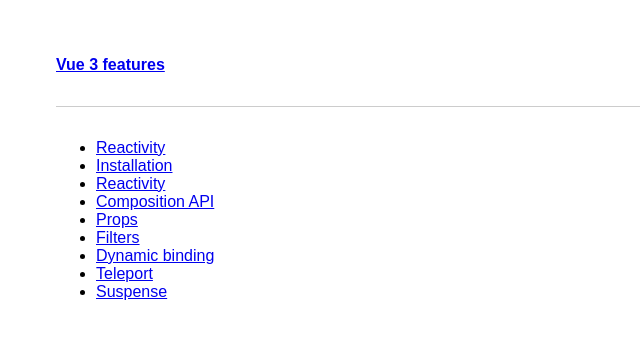
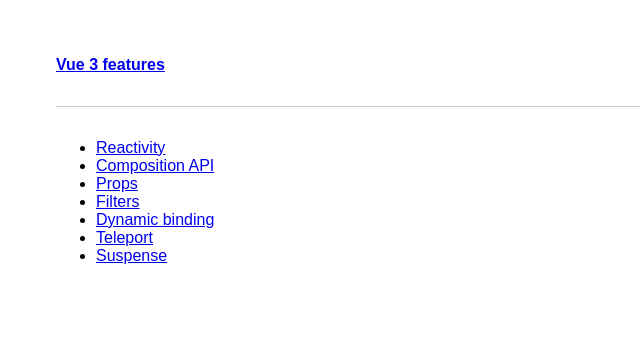
Before and after one commit to fczbkk/webinar-vue3, a Vue app: page / in a window 1280 px wide. Shown: the top 338 px of the page, without its empty margins (0-640 px from the left). Built offline with nearby package versions, Linux system fonts and the light colour scheme.

Commit message:
remove unused links

```diff
--- a/src/views/Home.vue
+++ b/src/views/Home.vue
@@ -1,12 +1,6 @@
 <template>
   <div class="home">
     <ul>
-      <li>
-        <router-link :to="{name: 'Reactivity'}">Reactivity</router-link>
-      </li>
-      <li>
-        <router-link :to="{name: 'Install'}">Installation</router-link>
-      </li>
       <li>
         <router-link :to="{name: 'Reactivity'}">Reactivity</router-link>
       </li>
```
